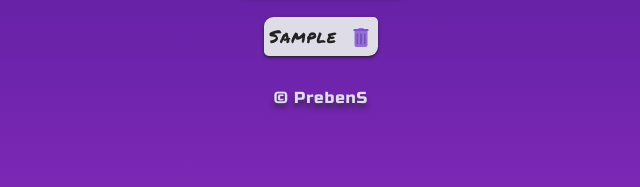
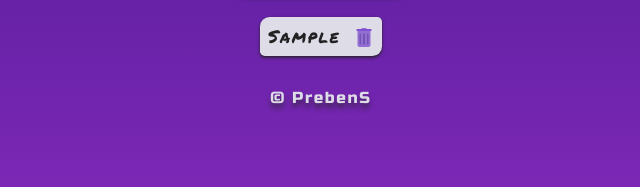
Before and after one commit to prebens-kodehode/Shopping_list, a plain HTML site: page index.html in a window 1280 px wide. Both pictures are taken after typing "Sample" into the empty fields and a click on the button "Add Item". Shown: the part 346-533 px from the top of the page, 319-959 px from the left. Drawn offline with Linux system fonts and the light colour scheme.

Commit message:
changed li padding

```diff
--- a/CSS/style.css
+++ b/CSS/style.css
@@ -24,7 +24,7 @@ body {
   max-width: 100svw;
   min-height: 100svh;
   background: linear-gradient(var(--gradient-1-color), var(--gradient-2-color));
-  letter-spacing: 0.05rem;
+  letter-spacing: 0.1rem;
   scrollbar-gutter: stable;
 }
 
@@ -103,7 +103,7 @@ ul {
 li {
   width: fit-content;
   height: fit-content;
-  padding: 0.25rem 0.35rem;
+  padding: 0.25rem 0.35rem 0.25rem 0.5rem;
   background: var(--li-color);
   color: var(--main-color);
   border-radius: 0.6rem 0.3rem;
@@ -139,6 +139,7 @@ footer p {
   filter: drop-shadow(0 0.3rem 0.3rem rgba(40, 40, 40, 0.65));
   cursor: pointer;
   transition: 200ms;
+  user-select: none;
 }
 
 #basket-img:hover {
```
